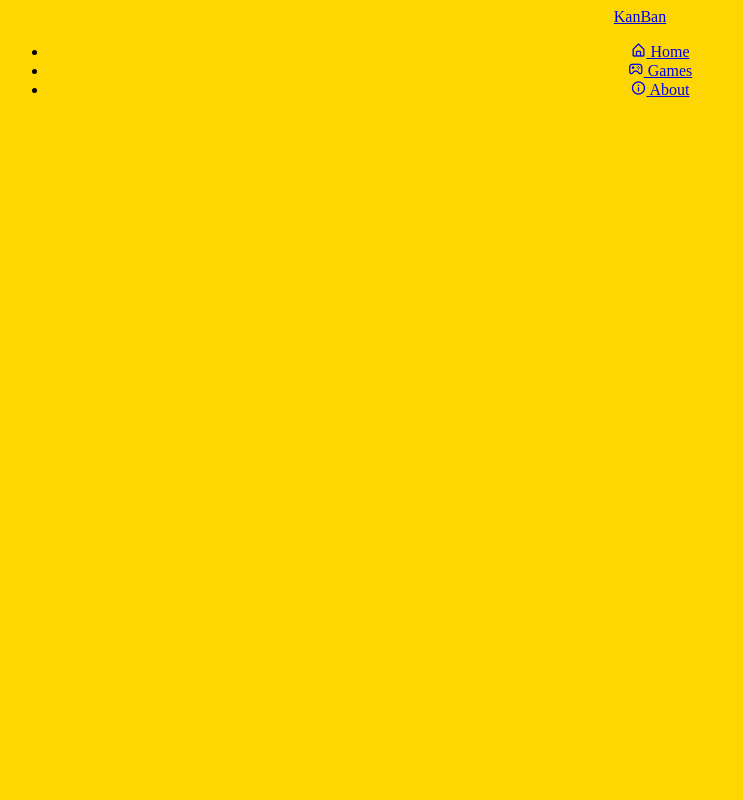
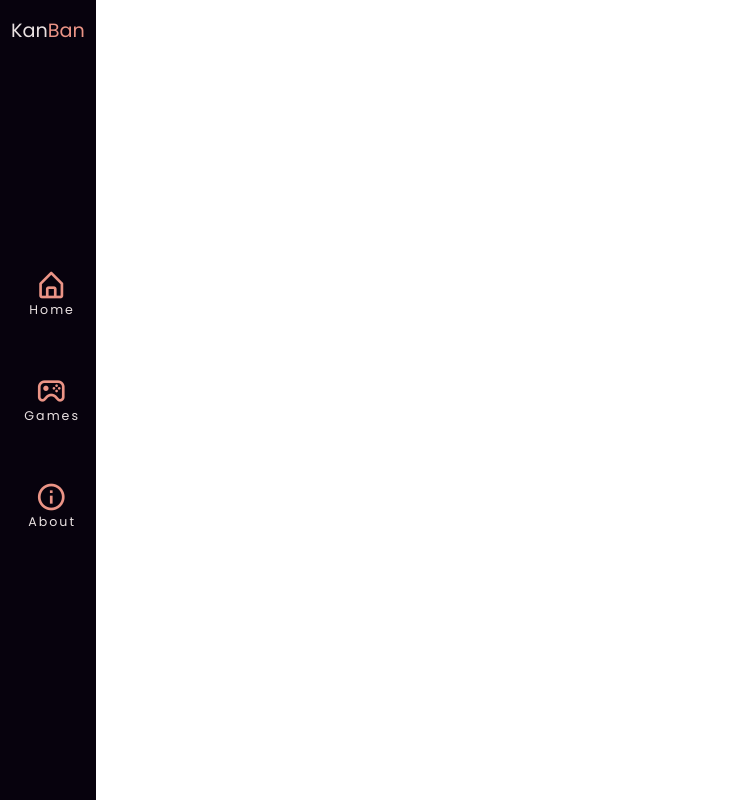
Before and after one commit to DuaneDave/Capstone-Kanban, a website built with webpack: page src/index.html in a window 1280 px wide. Shown: the whole page, without its empty margins (0-743 px from the left). Built offline with nearby package versions, Linux system fonts and the light colour scheme.

Commit message:
Style header

```diff
--- a/src/style.css
+++ b/src/style.css
@@ -1,4 +1,108 @@
+@import url('https://fonts.googleapis.com/css2?family=Poppins:wght@300;400;700&display=swap');
+
+:root {
+  --text-color: #000;
+  --light-text: rgb(233, 225, 225);
+  --dark-bg: rgb(7, 2, 13);
+  --blend-color: rgb(235, 148, 134);
+}
+
+* {
+  padding: 0;
+  margin: 0;
+  box-sizing: border-box;
+}
+
 body {
-  background-color: gold;
-  text-align: center;
+  font-family: 'Poppins', sans-serif;
+  color: var(--text-color);
 }
+
+ul {
+  list-style: none;
+}
+
+a {
+  text-decoration: none;
+  color: var(--text-color);
+}
+
+.flex {
+  display: flex;
+}
+
+nav {
+  width: 100%;
+}
+
+.nav-menu {
+  position: fixed;
+  bottom: 0;
+  left: 50%;
+  transform: translateX(-50%);
+  width: 70%;
+  background-color: #000;
+  padding: 0.5em;
+  justify-content: center;
+  gap: 3.5rem;
+}
+
+.nav-link {
+  flex-direction: column;
+  align-items: center;
+  font-size: 0.788rem;
+  letter-spacing: 2px;
+  color: var(--light-text);
+}
+
+.nav-link i {
+  font-size: 1.5rem;
+  color: var(--blend-color);
+}
+
+.nav-item {
+  transition: all 0.4s ease-in-out;
+}
+
+.nav-item:hover {
+  transform: scale(1.08);
+}
+
+@media screen and (min-width: 768px) {
+  nav {
+    height: 100vh;
+    flex-direction: column;
+    justify-content: center;
+    align-items: center;
+    width: 6rem;
+    position: fixed;
+    left: 0;
+    top: 0;
+    background-color: var(--dark-bg);
+    position: relative;
+  }
+
+  a.logo {
+    color: var(--light-text);
+    position: absolute;
+    top: 1rem;
+    font-size: 1.2rem;
+  }
+
+  .ban {
+    color: rgb(235, 148, 134);
+  }
+
+  .nav-menu {
+    position: relative;
+    left: 2.5rem;
+    flex-direction: column;
+    align-items: center;
+    width: initial;
+    background: none;
+  }
+
+  .nav-link i {
+    font-size: 2rem;
+  }
+}
```
